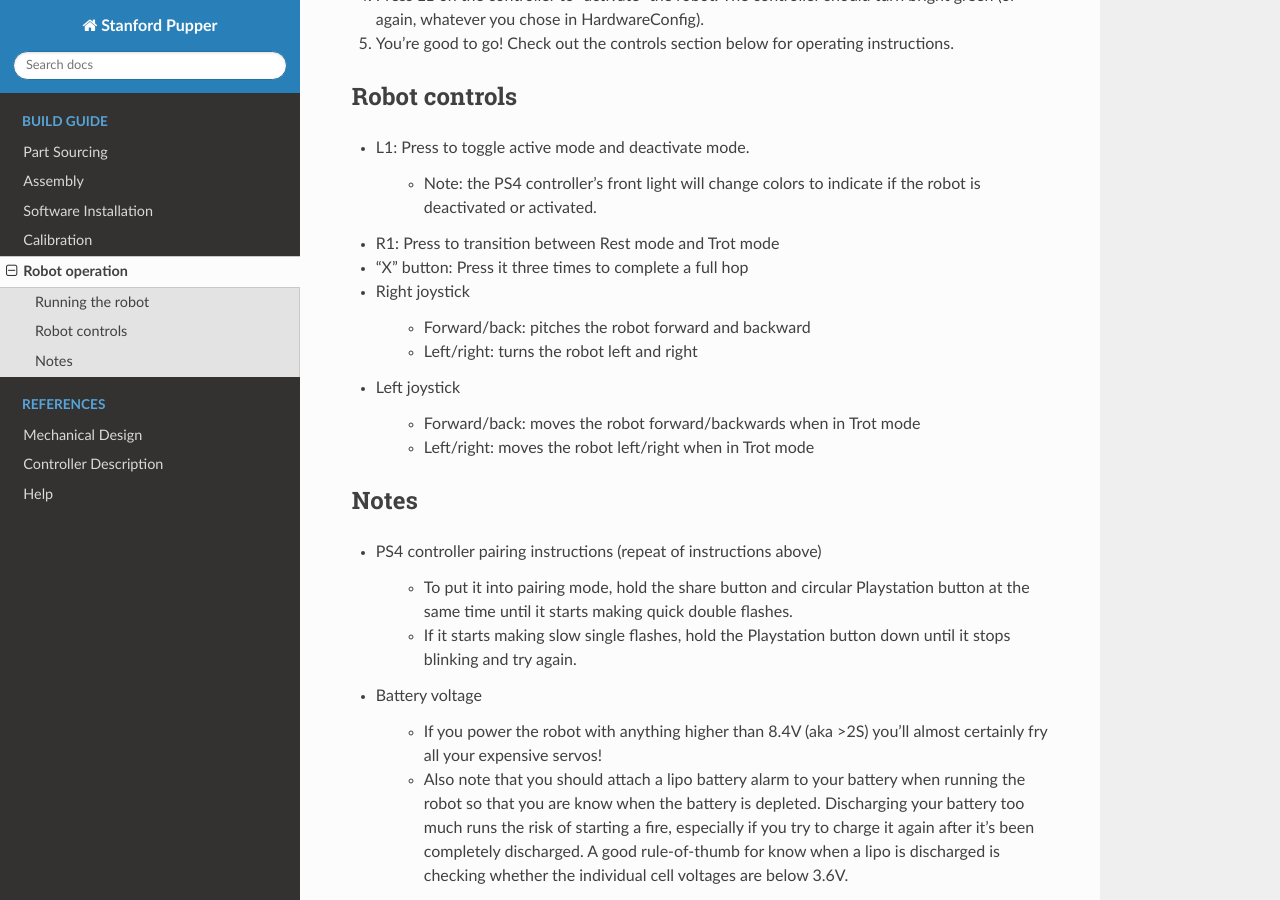
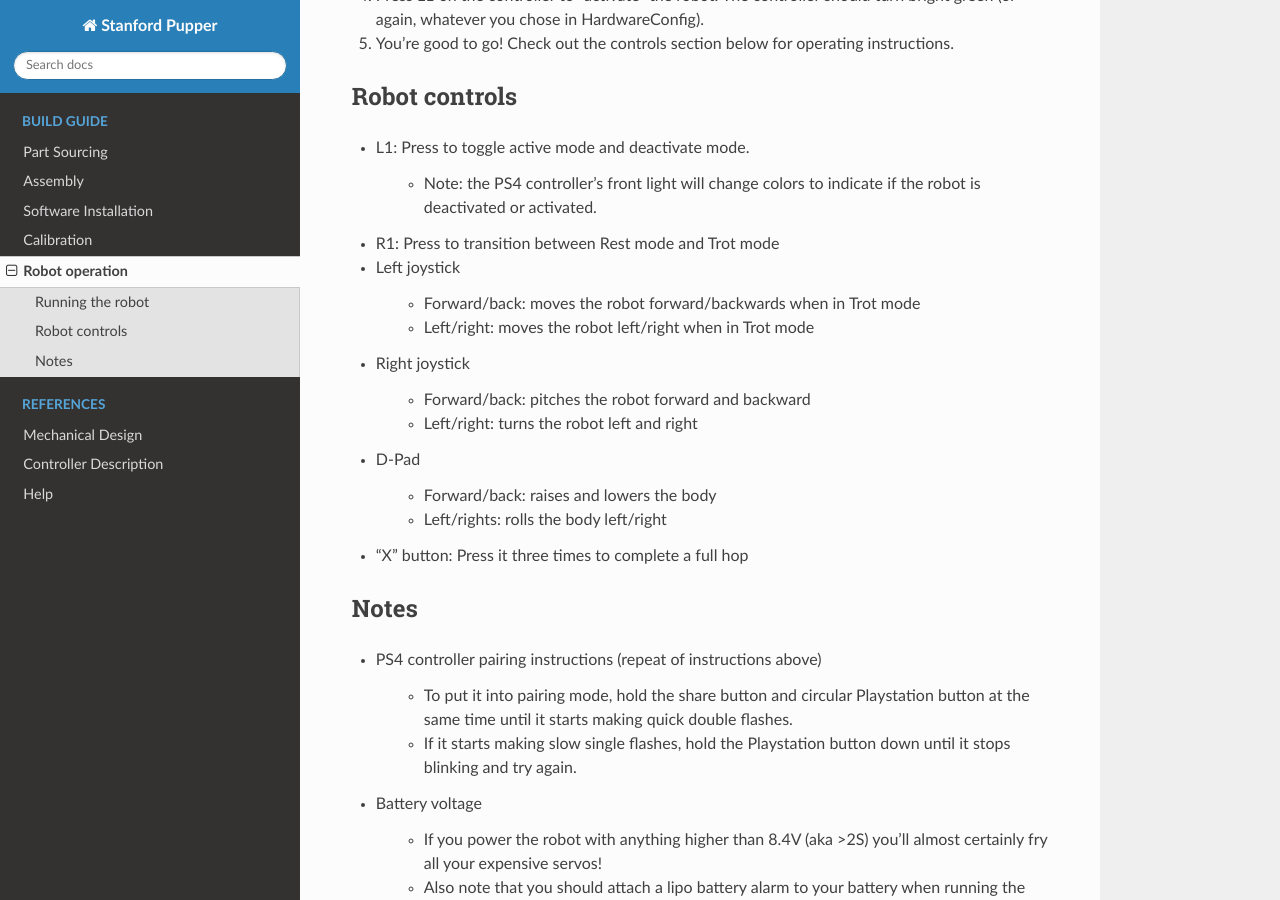
Before and after one commit to stanfordroboticsclub/Pupper, a Sphinx documentation site: the page built from docs/guide/operation.rst, in a window 1280 px wide and 900 px high, scrolled down 587 px. Built offline with Sphinx 7.4.7 and the Read the Docs theme 2.0.0, drawn with Linux system fonts in a browser that asks for light colours.

Commit message:
update controls

```diff
--- a/docs/guide/operation.rst
+++ b/docs/guide/operation.rst
@@ -29,16 +29,20 @@ Robot controls
     * Note: the PS4 controller's front light will change colors to indicate if the robot is deactivated or activated.
 
 * R1: Press to transition between Rest mode and Trot mode
-* "X" button: Press it three times to complete a full hop
+* Left joystick
+
+    * Forward/back: moves the robot forward/backwards when in Trot mode
+    * Left/right: moves the robot left/right when in Trot mode
 * Right joystick
 
     * Forward/back: pitches the robot forward and backward
     * Left/right: turns the robot left and right
+* D-Pad
 
-* Left joystick
+    * Forward/back: raises and lowers the body
+    * Left/rights: rolls the body left/right
+* "X" button: Press it three times to complete a full hop
 
-    * Forward/back: moves the robot forward/backwards when in Trot mode
-    * Left/right: moves the robot left/right when in Trot mode
 
 Notes
 -------
```
